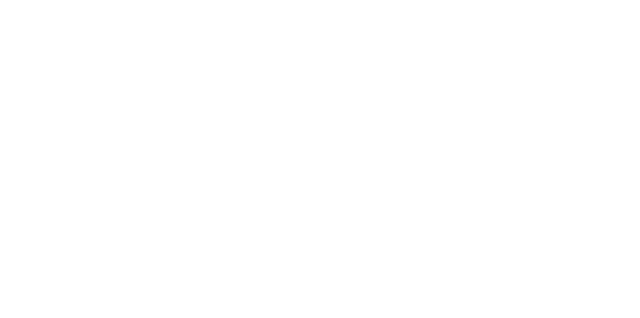
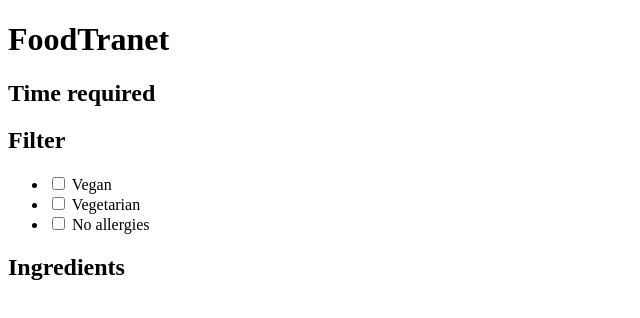
Before and after one commit to lordsynix/Foodtranet, a plain HTML site: page foodtranet.html in a window 1280 px wide. Shown: the whole page, without its empty margins (0-640 px from the left). Drawn offline with Linux system fonts and the light colour scheme.

Commit message:
html body

```diff
--- a/foodtranet.html
+++ b/foodtranet.html
@@ -9,6 +9,36 @@
         <link rel="stylesheet" href="foodtranet.css">
     </head>
     <body>
+        <header>
+            <h1>FoodTranet</h1>
+        </header>
+        <main>
+            <section id="time">
+                <h2>Time required</h2>
+            </section>
+            <section id="filter">
+                <h2>Filter</h2>
+                <ul>
+                    <li>
+                    <input type="checkbox" id="vegan" name="allergies" value="vegan">
+                    <label for="vegan">Vegan</label>
+                    </li>
+
+                    <li>
+                    <input type="checkbox" id="vegetarian" name="allergies" value="vegetarian">
+                    <label for="vegetarian">Vegetarian</label>
+                    </li>
+
+                    <li>
+                    <input type="checkbox" id="no allergies" name="allergies" value="no allergies">
+                    <label for="no allergies">No allergies</label>
+                    </li>
+                </ul>
+            </section>
+            <section id="ingredients">
+                <h2>Ingredients</h2>
+            </section>
+        </main>
         <script src="foodtranet.js" async defer></script>
     </body>
 </html>
```
